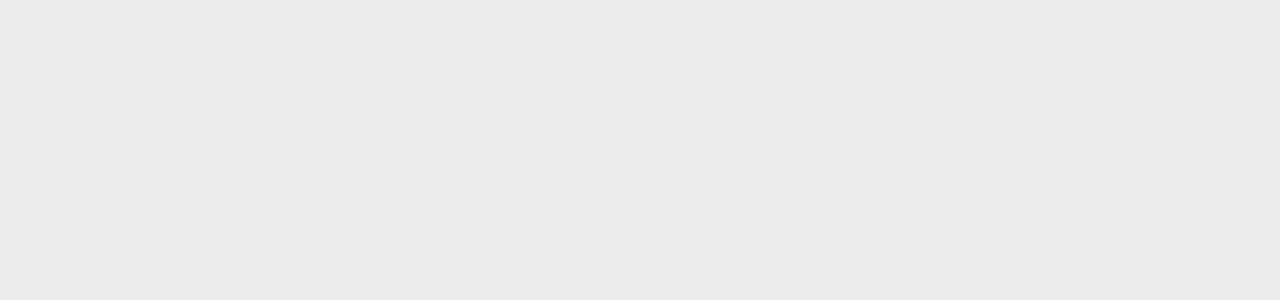
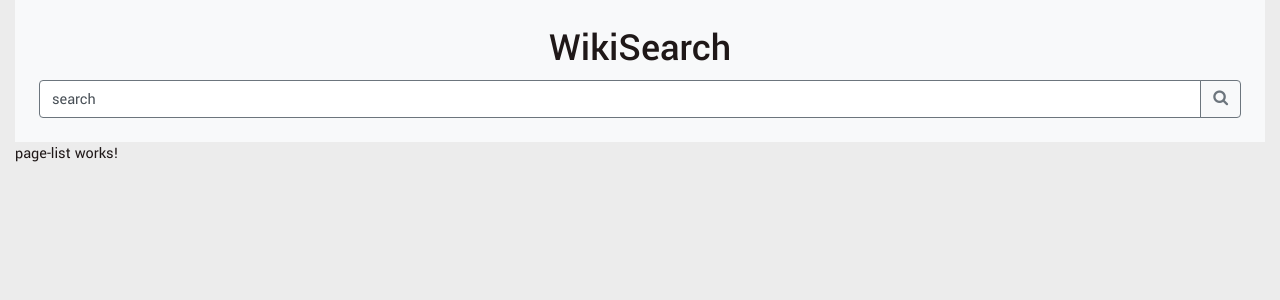
Before and after one commit to CaptainStorm21/angular-wikisearch, an Angular app: page / in a window 1280 px wide. Shown: the top 300 px of the page. Built offline with nearby package versions, Linux system fonts and the light colour scheme.

Commit message:
updated search bar

```diff
--- a/src/app/app.component.html
+++ b/src/app/app.component.html
@@ -1,3 +1,6 @@
 <div class="container-fluid">
-
+  <div class="w-100">
+    <app-search-bar></app-search-bar>
+  </div>
+  <app-page-list></app-page-list>
 </div>
--- a/src/app/app.module.ts
+++ b/src/app/app.module.ts
@@ -4,6 +4,8 @@ import { NgModule } from '@angular/core';
 import { AppComponent } from './app.component';
 import { SearchBarComponent } from './search-bar/search-bar.component';
 import { PageListComponent } from './page-list/page-list.component';
+
+
 
 @NgModule({
   declarations: [
@@ -12,7 +14,7 @@ import { PageListComponent } from './page-list/page-list.component';
     PageListComponent
   ],
   imports: [
-    BrowserModule
+    BrowserModule,
   ],
   providers: [],
   bootstrap: [AppComponent]
--- a/src/app/search-bar/search-bar.component.html
+++ b/src/app/search-bar/search-bar.component.html
@@ -1 +1,15 @@
-<p>search-bar works!</p>
+<div class="bg-light p-4">
+    <h1 class="heading-2 text-center"> WikiSearch</h1>
+    <div class="row">
+        <div class="col-12">
+            <div class="input-group">
+                <input class="form-control border-secondary py-2" type="search" value="search">
+                <div class="input-group-append">
+                    <button class="btn btn-outline-secondary" type="button">
+                        <i class="fa fa-search"></i>
+                    </button>
+                </div>
+            </div>
+        </div>
+    </div>
+</div>
```
